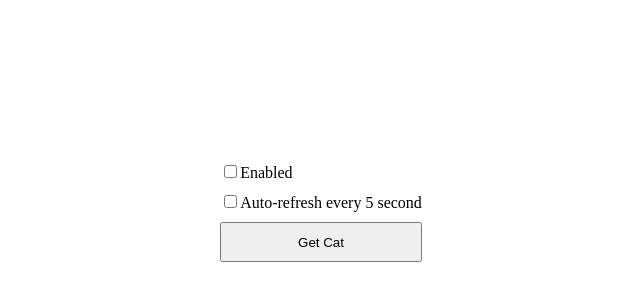
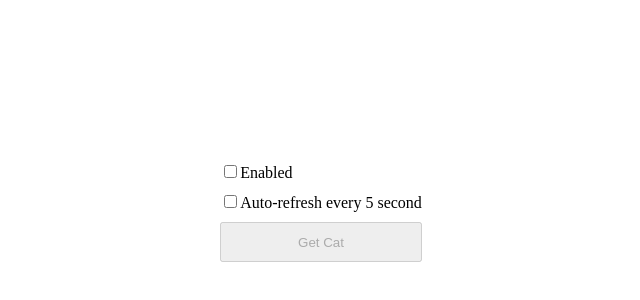
Before and after one commit to PakhomovIvan/RKT-Cats, a React (Vite) app: page / in a window 1280 px wide. Shown: the part 188-488 px from the top of the page, without its empty margins (319-959 px from the left). Built offline with nearby package versions, Linux system fonts and the light colour scheme.

Commit message:
fix: button

```diff
--- a/src/App.tsx
+++ b/src/App.tsx
@@ -17,7 +17,7 @@ function App() {
         setCat(res)
       })
       .catch(() => {
-        setCat('/img/404.png')
+        setCat('https://pakhomovivan.github.io/RKT-Cats/img/404.png')
       })
       .finally(() => {
         setIsLoading(false)
@@ -43,6 +43,7 @@ function App() {
       <Wrapper>
         <Actions
           setIsEnabled={setIsEnabled}
+          isEnabled={isEnabled}
           setIsAutoRefresh={setIsAutoRefresh}
           getCat={getCat}
         />
--- a/src/Common/Components/Actions.tsx
+++ b/src/Common/Components/Actions.tsx
@@ -1,7 +1,12 @@
 import styled from 'styled-components'
 import { ActionsProps } from '../Models/ActionsProps'
 
-const Actions = ({ setIsEnabled, setIsAutoRefresh, getCat }: ActionsProps) => {
+const Actions = ({
+  setIsEnabled,
+  setIsAutoRefresh,
+  getCat,
+  isEnabled,
+}: ActionsProps) => {
   const handeChange = (e: React.ChangeEvent<HTMLInputElement>) => {
     const { name, checked } = e.target
 
@@ -34,7 +39,7 @@ const Actions = ({ setIsEnabled, setIsAutoRefresh, getCat }: ActionsProps) => {
         />
         Auto-refresh every 5 second{' '}
       </label>
-      <Button type="button" onClick={getCat}>
+      <Button type="button" onClick={getCat} disabled={!isEnabled}>
         Get Cat
       </Button>
     </Wrapper>
--- a/src/Common/Models/ActionsProps.ts
+++ b/src/Common/Models/ActionsProps.ts
@@ -2,4 +2,5 @@ export interface ActionsProps {
   setIsEnabled: (value: boolean) => void
   setIsAutoRefresh: (value: boolean) => void
   getCat: () => Promise<void>
+  isEnabled: boolean
 }
--- a/vite.config.ts
+++ b/vite.config.ts
@@ -4,7 +4,4 @@ import { defineConfig } from 'vite'
 export default defineConfig({
   base: '/RKT-Cats',
   plugins: [react()],
-  build: {
-    outDir: './dist/RKT-Cats',
-  },
 })
```
